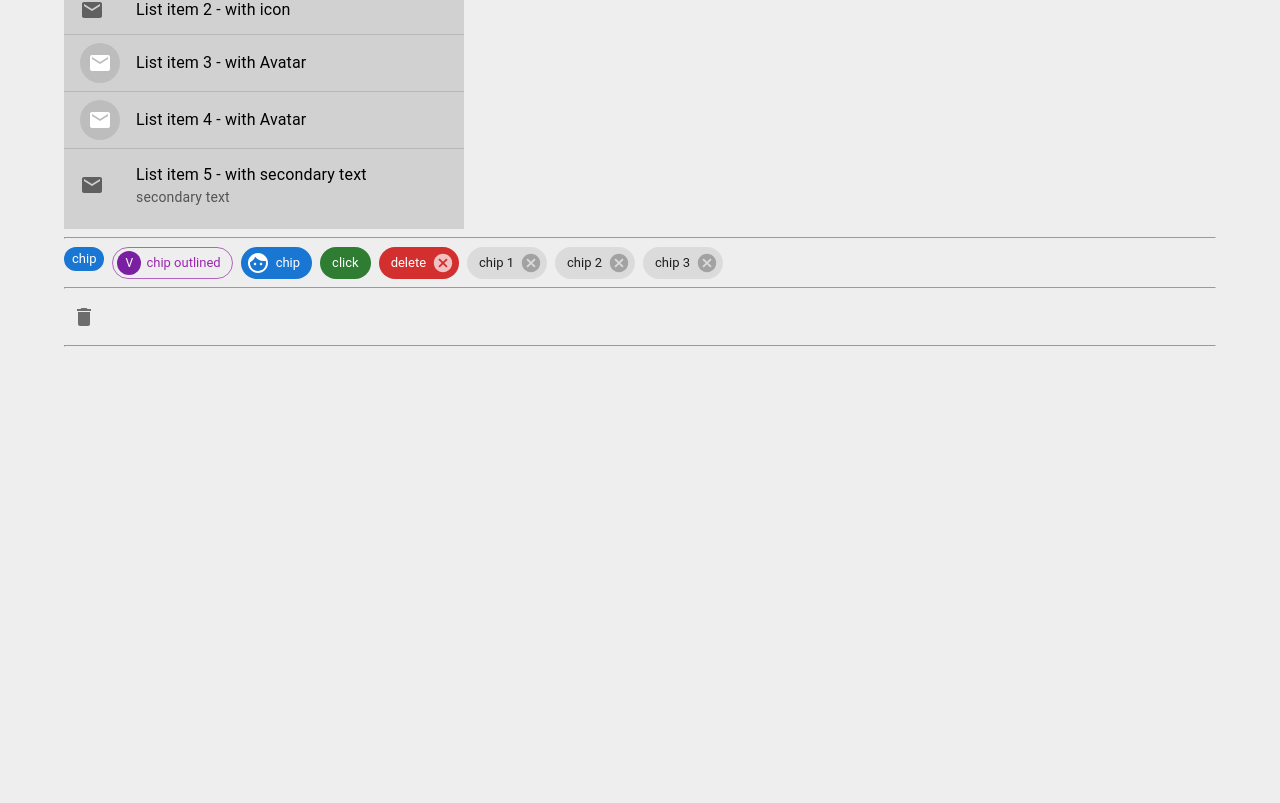
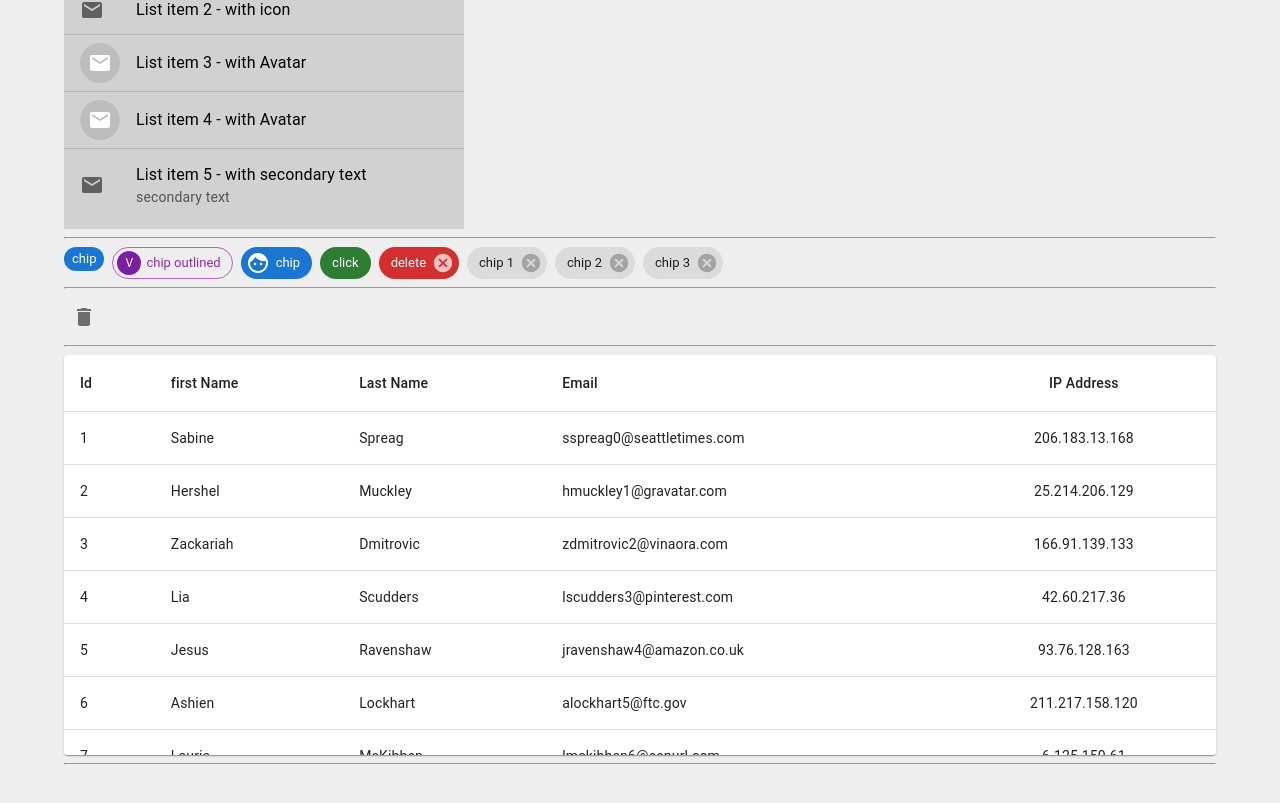
Before and after one commit to ajaydewangan1100/material_ui, a React (Create React App) app: page / in a window 1280 px wide. Shown: the part 6449-7252 px from the top of the page. Before the commit the page ends 6868 px from the top, so only its background shows below. Built offline with nearby package versions, Linux system fonts and the light colour scheme.

Commit message:
Table - (display sets of data) -added

```diff
--- a/src/App.tsx
+++ b/src/App.tsx
@@ -26,6 +26,7 @@ import { MuiBadge } from "./components/MuiBadge";
 import { MuiList } from "./components/MuiList";
 import { MuiChip } from "./components/MuiChip";
 import { MuiToolTip } from "./components/MuiToolTip";
+import { MuiTable } from "./components/MuiTable";
 
 function App() {
   return (
@@ -33,98 +34,79 @@ function App() {
       {/* video - 3 */}
       <MuiTypography />
       <hr />
-
       {/* video - 4 */}
       <MuiButtons />
       <hr />
-
       {/* textFields - video - 7 */}
       <MuiTextField />
       <hr />
-
       {/* Select component - video 8 */}
       <MuiSelect />
       <hr />
-
       {/* Radio Button - video 9 */}
       <MuiRadioButton />
       <hr />
-
       {/* Checkbox - video 10 */}
       <MuiCheckbox />
       <hr />
-
       {/* switch - video 11 */}
       <MuiSwitch />
       <hr />
-
       {/* Rating - video 12 */}
       <MuiRating />
       <hr />
-
       {/* Autocomplete - video 13 */}
       <MuiAutocomplete />
       <hr />
-
       {/* Layout component - video 14 - 17 */}
       <MuiLayout />
       <hr />
-
       {/* Card component - video 18 */}
       <MuiCards />
       <hr />
-
       {/* Accordian - (show & hide) - video 19 */}
       <MuiAccordian />
       <hr />
-
       {/* ImageList - video 20 */}
       <MuiImageList />
       <hr />
-
       {/* NavBar - video 21 - 22 */}
       <MuiNavBar />
       <hr />
-
       {/* Link (acnhor) - video 23 */}
       <MuiLink />
       <hr />
-
       {/* Breadcrumbs - (Link) - video 24 */}
       <MuiBreadcrumbs />
       <hr />
-
       {/* Drawer - video 25 */}
       <MuiDrawer />
       <hr />
-
       {/* Speed Dial - component - video 26 */}
       <MuiSpeedDial />
       <hr />
-
       {/* Bottom Navigation - video 27 */}
       <MuiBottomNavigation />
       <hr />
-
       {/* Data Display Components */}
       {/* Avatar - video 28 */}
       <MuiAvatar />
       <hr />
-
       {/* Badge video 29 */}
       <MuiBadge />
       <hr />
-
       {/* List - display data as list - video 30 */}
       <MuiList />
       <hr />
-
       {/* Chip - (to enter information, make selection, filter content or trigger actions) - video 31 */}
       {<MuiChip />}
       <hr />
-
       {/* Tooltip - video 32 */}
       <MuiToolTip />
+      <hr />
+      {/* Table - video 33 */}
+      <MuiTable />
+
       <hr />
     </Container>
   );
--- /dev/null
+++ b/src/components/MuiTable.tsx
@@ -0,0 +1,126 @@
+import { Rowing } from "@mui/icons-material";
+import {
+  TableContainer,
+  Table,
+  TableHead,
+  TableBody,
+  TableCell,
+  TableRow,
+  Paper,
+} from "@mui/material";
+
+export const MuiTable = () => {
+  return (
+    <TableContainer component={Paper} sx={{ maxHeight: "400px" }}>
+      <Table aria-label="simple table" stickyHeader>
+        <TableHead>
+          <TableRow>
+            <TableCell>Id</TableCell>
+            <TableCell>first Name</TableCell>
+            <TableCell>Last Name</TableCell>
+            <TableCell>Email</TableCell>
+            <TableCell align="center">IP Address</TableCell>
+          </TableRow>
+        </TableHead>
+        <TableBody>
+          {tableData.map((row) => (
+            <TableRow
+              key={row.id}
+              sx={{ "&:last-child td, &:last-child th": { border: 0 } }}
+            >
+              <TableCell>{row.id}</TableCell>
+              <TableCell>{row.first_name}</TableCell>
+              <TableCell>{row.last_name}</TableCell>
+              <TableCell>{row.email}</TableCell>
+              <TableCell align="center">{row.ip_address}</TableCell>
+            </TableRow>
+          ))}
+        </TableBody>
+      </Table>
+    </TableContainer>
+  );
+};
+
+// Data to use in table
+const tableData = [
+  {
+    id: 1,
+    first_name: "Sabine",
+    last_name: "Spreag",
+    email: "sspreag0@seattletimes.com",
+    gender: "Female",
+    ip_address: "206.183.13.168",
+  },
+  {
+    id: 2,
+    first_name: "Hershel",
+    last_name: "Muckley",
+    email: "hmuckley1@gravatar.com",
+    gender: "Male",
+    ip_address: "25.214.206.129",
+  },
+  {
+    id: 3,
+    first_name: "Zackariah",
+    last_name: "Dmitrovic",
+    email: "zdmitrovic2@vinaora.com",
+    gender: "Male",
+    ip_address: "166.91.139.133",
+  },
+  {
+    id: 4,
+    first_name: "Lia",
+    last_name: "Scudders",
+    email: "lscudders3@pinterest.com",
+    gender: "Female",
+    ip_address: "42.60.217.36",
+  },
+  {
+    id: 5,
+    first_name: "Jesus",
+    last_name: "Ravenshaw",
+    email: "jravenshaw4@amazon.co.uk",
+    gender: "Male",
+    ip_address: "93.76.128.163",
+  },
+  {
+    id: 6,
+    first_name: "Ashien",
+    last_name: "Lockhart",
+    email: "alockhart5@ftc.gov",
+    gender: "Female",
+    ip_address: "211.217.158.120",
+  },
+  {
+    id: 7,
+    first_name: "Laurie",
+    last_name: "McKibben",
+    email: "lmckibben6@eepurl.com",
+    gender: "Male",
+    ip_address: "6.125.150.61",
+  },
+  {
+    id: 8,
+    first_name: "Nevil",
+    last_name: "Hovington",
+    email: "nhovington7@alexa.com",
+    gender: "Male",
+    ip_address: "5.97.111.168",
+  },
+  {
+    id: 9,
+    first_name: "Hanan",
+    last_name: "Campanelle",
+    email: "hcampanelle8@fc2.com",
+    gender: "Male",
+    ip_address: "191.200.55.83",
+  },
+  {
+    id: 10,
+    first_name: "Marius",
+    last_name: "Rapier",
+    email: "mrapier9@hostgator.com",
+    gender: "Genderfluid",
+    ip_address: "10.229.201.155",
+  },
+];
```
Also changed, not shown: 1 other file (tests, documents, lock files or other folders).
